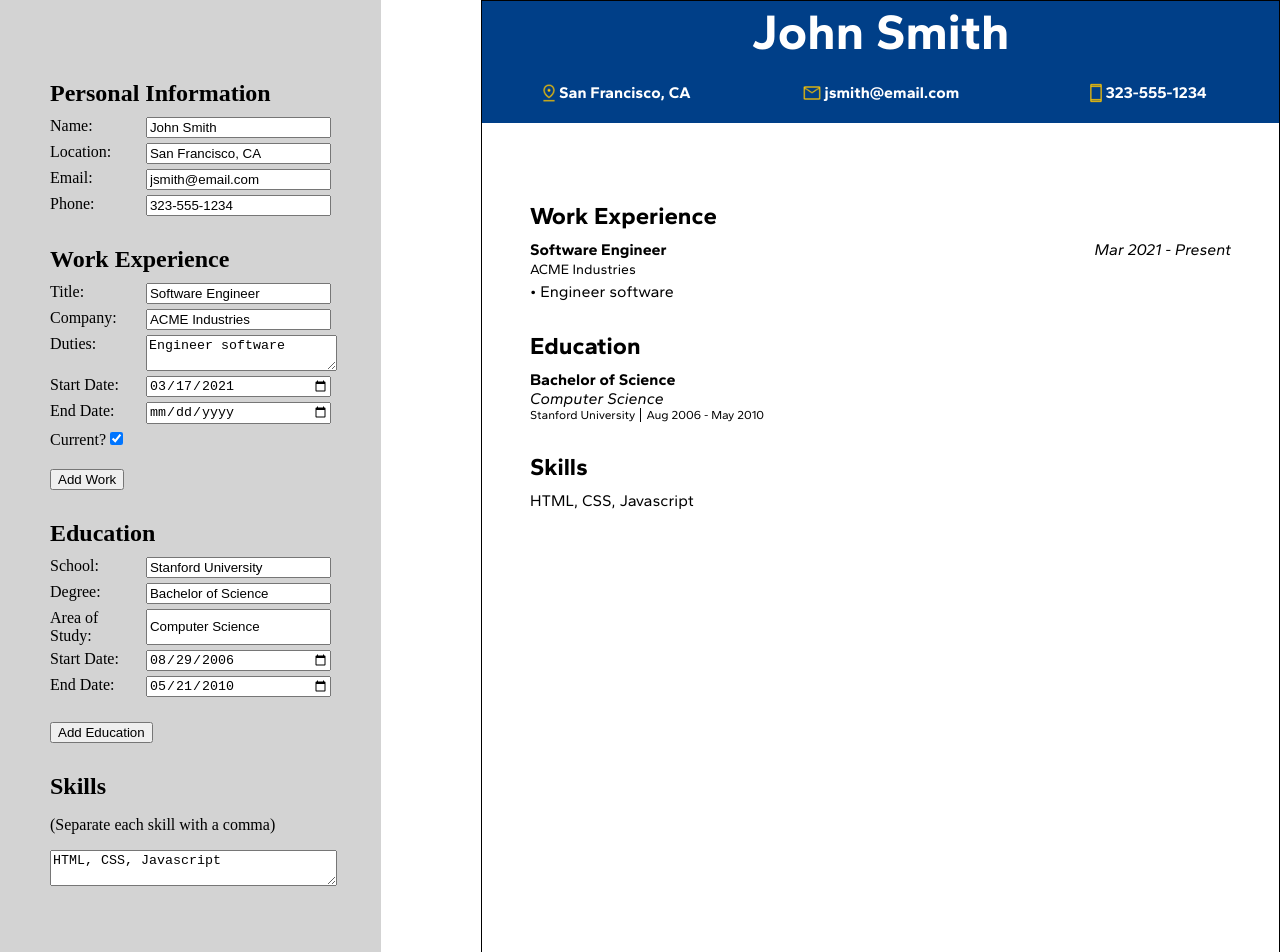
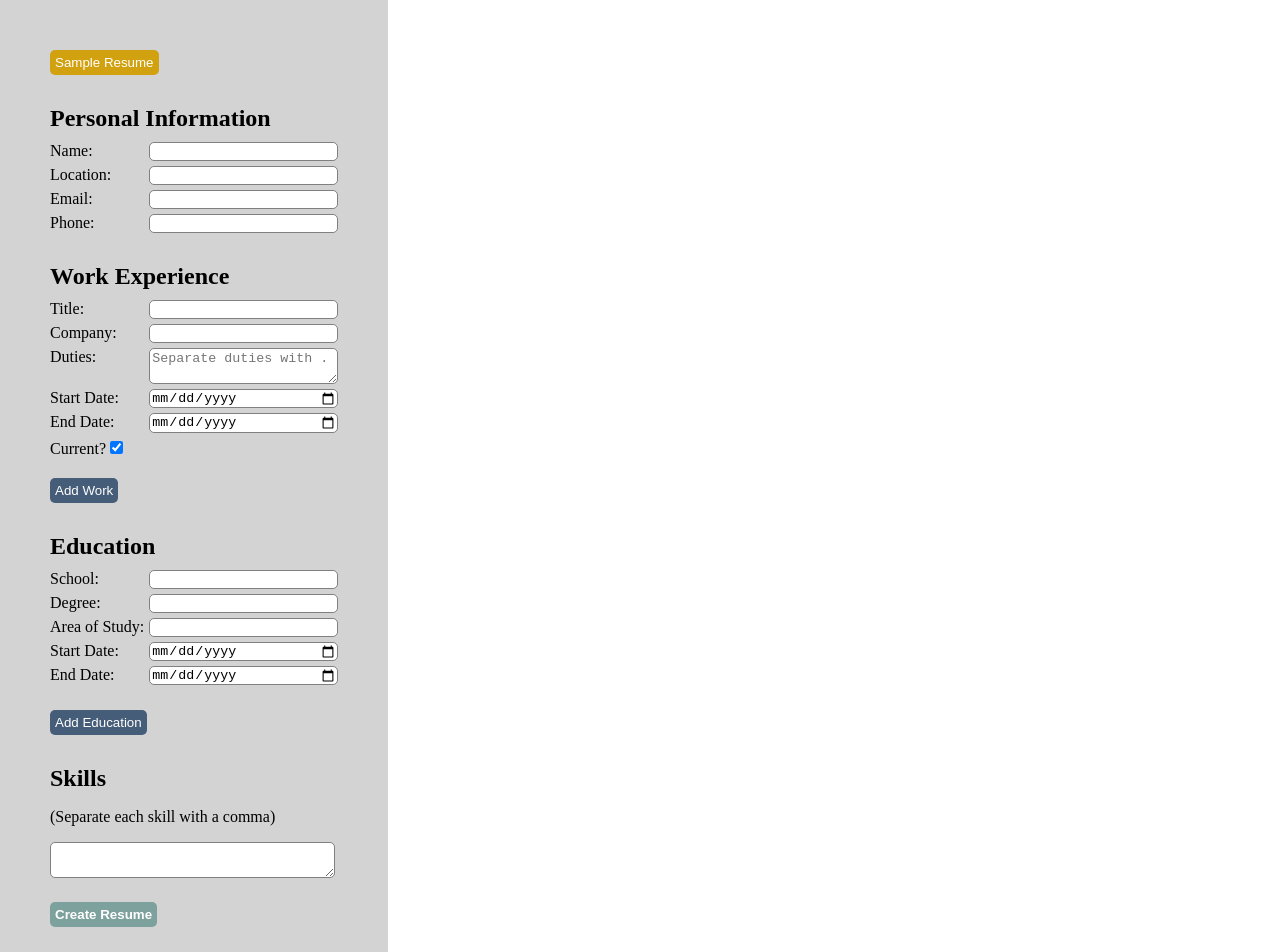
Before and after one commit to kihno/cv-project, a React (Create React App) app: page / in a window 1280 px wide. Shown: the top 952 px of the page. Built offline with nearby package versions, Linux system fonts and the light colour scheme.

Commit message:
Create sample resume button to populate complete resume example

```diff
--- a/src/App.js
+++ b/src/App.js
@@ -12,11 +12,12 @@ class App extends React.Component {
     super();
 
     this.state = {
+      display: 'hidden',
       person: {
-        name: 'John Smith',
-        location: 'San Francisco, CA',
-        email: 'jsmith@email.com',
-        phone: '323-555-1234',
+        name: '',
+        location: '',
+        email: '',
+        phone: '',
       },
 
       job: {
@@ -39,24 +40,24 @@ class App extends React.Component {
         id: uniqid(),
       },
 
-      skills: 'HTML, CSS, Javascript',
+      skills: '',
 
       allJobs: [{
-        company: 'ACME Industries',
-        title: 'Software Engineer',
-        duties: 'Engineer software',
-        startDate: '2021-03-17',
+        company: '',
+        title: '',
+        duties: '',
+        startDate: '',
         endDate: '',
         current: true,
         id: uniqid(),
       },],
       allEdu: [{
-        school: 'Stanford University',
-        city: 'Standford, CA',
-        degree: 'Bachelor of Science',
-        study: 'Computer Science',
-        startDate: '2006-08-29',
-        endDate: '2010-05-21',
+        school: '',
+        city: '',
+        degree: '',
+        study: '',
+        startDate: '',
+        endDate: '',
         id: uniqid(),
       }]
     }
@@ -162,18 +163,90 @@ class App extends React.Component {
     });
   }
 
+  renderResume = () => {
+    const newDisplay = 'block';
+
+    this.setState({
+      display: newDisplay,
+    })
+  }
+
+  renderSample = () => {
+    const samplePerson = {
+      name: 'Johnny Mnemonic',
+      location: 'Los Angeles, CA',
+      email: 'jmnemonic@email.com',
+      phone: '323-555-1234',
+    };
+
+    const sampleSkills = 'HTML, CSS, Javascript, Node.js, React, Web Development, Software Engineering';
+
+    const sampleJobs = [{
+        company: 'Maas-Neotek',
+        title: 'Senior Software Engineer',
+        duties: 'Lorem ipsum sed do eiusmod tempor incididunt ut labore et dolore magna aliqua. Vitae nunc sed velit dignissim sodales ut eu sem integer. Purus in massa tempor nec feugiat nisl pretium fusce. Quam quisque id diam vel quam elementum pulvinar etiam. Posuere lorem ipsum dolor sit amet consectetur adipiscing elit.',
+        startDate: '2018-03-17',
+        endDate: '',
+        current: true,
+        id: uniqid(),
+      },
+      {
+        company: 'Maas-Neotek',
+        title: 'Junior Software Engineer',
+        duties: 'Lorem ipsum sed do eiusmod tempor incididunt ut labore et dolore magna aliqua. Vitae nunc sed velit dignissim sodales ut eu sem integer. Purus in massa tempor nec feugiat nisl pretium fusce. Quam quisque id diam vel quam elementum pulvinar etiam. Posuere lorem ipsum dolor sit amet consectetur adipiscing elit.',
+        startDate: '2010-08-17',
+        endDate: '2018-03-16',
+        current: false,
+        id: uniqid(),
+      },
+      {
+        company: 'Hosaka',
+        title: 'Software Engineer Intern',
+        duties: 'Lorem ipsum sed do eiusmod tempor incididunt ut labore et dolore magna aliqua. Vitae nunc sed velit dignissim sodales ut eu sem integer. Purus in massa tempor nec feugiat nisl pretium fusce. Quam quisque id diam vel quam elementum pulvinar etiam. Posuere lorem ipsum dolor sit amet consectetur adipiscing elit.',
+        startDate: '2009-01-17',
+        endDate: '2010-08-16',
+        current: false,
+        id: uniqid(),
+      },];
+
+    const sampleEdu = [{
+        school: 'Stanford University',
+        city: 'Standford, CA',
+        degree: 'Bachelor of Science',
+        study: 'Computer Science',
+        startDate: '2006-08-29',
+        endDate: '2010-05-21',
+        id: uniqid(),
+      }];
+
+    this.renderResume();
+
+    this.setState({
+      person: samplePerson,
+      skills: sampleSkills,
+      allJobs: sampleJobs,
+      allEdu: sampleEdu,
+    });
+  }
+
   render() {
+    const { display } = this.state;
+
     return(
       <div id="container">
         <div id="formContainer">
+          <div id="allInputs">
+            <button onClick={this.renderSample} id="sampleBtn">Sample Resume</button>
             <Personal className="inputContainer" person={this.state.person} handleChange={this.handlePersonInput} />
             <Experience className="inputContainer" allJobs={this.state.allJobs} handleChange={this.handleJobInput} handleCheck={this.handleCheck} handleRemove={this.handleRemove}/>
             <button id="addWork" onClick={this.handleAddWork}>Add Work</button>
             <Education className="inputContainer" allEdu={this.state.allEdu} handleChange={this.handleSchoolInput} handleRemove={this.handleRemove} />
             <button id="addSchool" onClick={this.handleAddSchool}>Add Education</button>
             <Skills className="inputContainer" skills={this.state.skills} handleChange={this.handleSkillsInput}/>
+            <button onClick={this.renderResume} id="resumeBtn">Create Resume</button>
           </div>
-        <div id="resumeContainer">
+        </div>
+        <div id="resumeContainer" className={display}>
           <Resume data={this.state} />
         </div>
       </div>
--- a/src/components/Button.js
+++ b/src/components/Button.js
@@ -10,7 +10,7 @@ class Button extends React.Component {
 
 
         if (index > 0) {
-            return <button type="button" onClick={() => handleRemove(id)} >X</button>
+            return <button type="button" className="removeBtn" onClick={() => handleRemove(id)} >X</button>
         } else {
             return
         }
--- a/src/components/Experience.js
+++ b/src/components/Experience.js
@@ -21,7 +21,7 @@ class Experience extends React.Component {
                                 <input type="text" className="company" name="company" value={job.company} onChange={(e) => handleChange(e, index)} />
 
                                 <label htmlFor="duties">Duties:</label>
-                                <textarea className="duties" name="duties" value={job.duties} onChange={(e) => handleChange(e, index)}></textarea>
+                                <textarea className="duties" name="duties" value={job.duties} placeholder="Separate duties with . " onChange={(e) => handleChange(e, index)}></textarea>
 
                                 <label htmlFor="startDate">Start Date:</label>
                                 <input type="date" className="startDate" name="startDate" value={job.startDate} onChange={(e) => handleChange(e, index)} />
--- a/src/styles/index.css
+++ b/src/styles/index.css
@@ -8,12 +8,30 @@ body {
   display: flex;
   gap: 100px;
   height: 100%;
+  width: 100%;
 }
 
 #formContainer {
   padding: 50px;
-  height: 100%s;
+  height: 100%;
+
   background-color: lightgrey;
+  display: flex;
+  flex-direction: column;
+  align-items: center;
+}
+
+button {
+  cursor: pointer;
+}
+
+input, textarea {
+  border-radius: 5px;
+  border: 1px solid grey;
+}
+
+#allInputs {
+  width: 100%;
 }
 
 h2 {
@@ -28,8 +46,12 @@ form {
   margin-bottom: 20px;
 }
 
+button {
+  align-self: flex-start;
+}
+
 textarea {
-  width: 100%;
+  width: 97%;
 }
 
 .remove {
@@ -38,15 +60,60 @@ textarea {
   align-self: start;
 }
 
+#resumeBtn {
+  align-self: center;
+  justify-self: center;
+  margin-top: 20px;
+  background-color: #7da19d;
+  border: none;
+  border-radius: 5px;
+  padding: 5px;
+  font-weight: bold;
+  color: white;
+}
+
+#sampleBtn {
+  border: none;
+  background-color: #d2a110;
+  border-radius: 5px;
+  padding: 5px;
+  color: white;
+}
+
+.removeBtn {
+  background-color: #ffb574;
+  border: none;
+  border-radius: 5px;
+  padding: 5px;
+  height: 25px;
+  width: 25px;
+  color: white;
+}
+
+#addWork, #addSchool {
+  background-color: #455d79;
+  color: white;
+  border: none;
+  border-radius: 5px;
+  padding: 5px;
+}
+
 #resumeContainer {
   height: 11in;
   width: 8.5in;
   border: 1px solid black;
   font-family: 'Gantari', sans-serif;
+
+}
+
+.hidden {
+  display: none;
 }
 
 #resumeBody {
-  padding: 0.5in;
+  padding-left: 0.5in;
+  padding-right: 0.5in;
+  padding-bottom: 0.5in;
 }
 
 #person {
@@ -57,11 +124,13 @@ textarea {
   background-color: #003f88;
   color: white;
   font-weight: bold;
+  height: 10rem;
 }
 
 #name {
   grid-area: 1 / 1 / 2 / 4;
   font-size: 50px;
+  margin: 20px;
 }
 
 .subhead {
```
Lines whose indentation alone changed are shown as unchanged.
